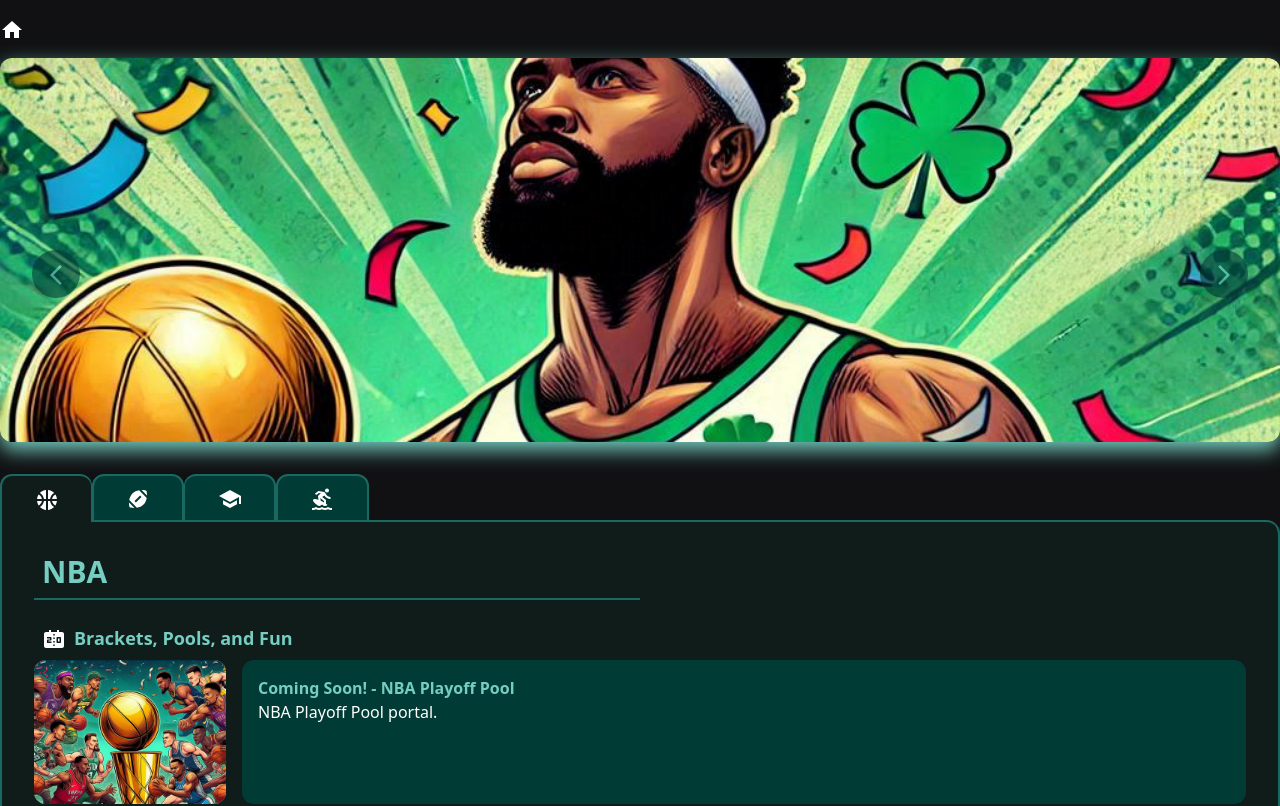
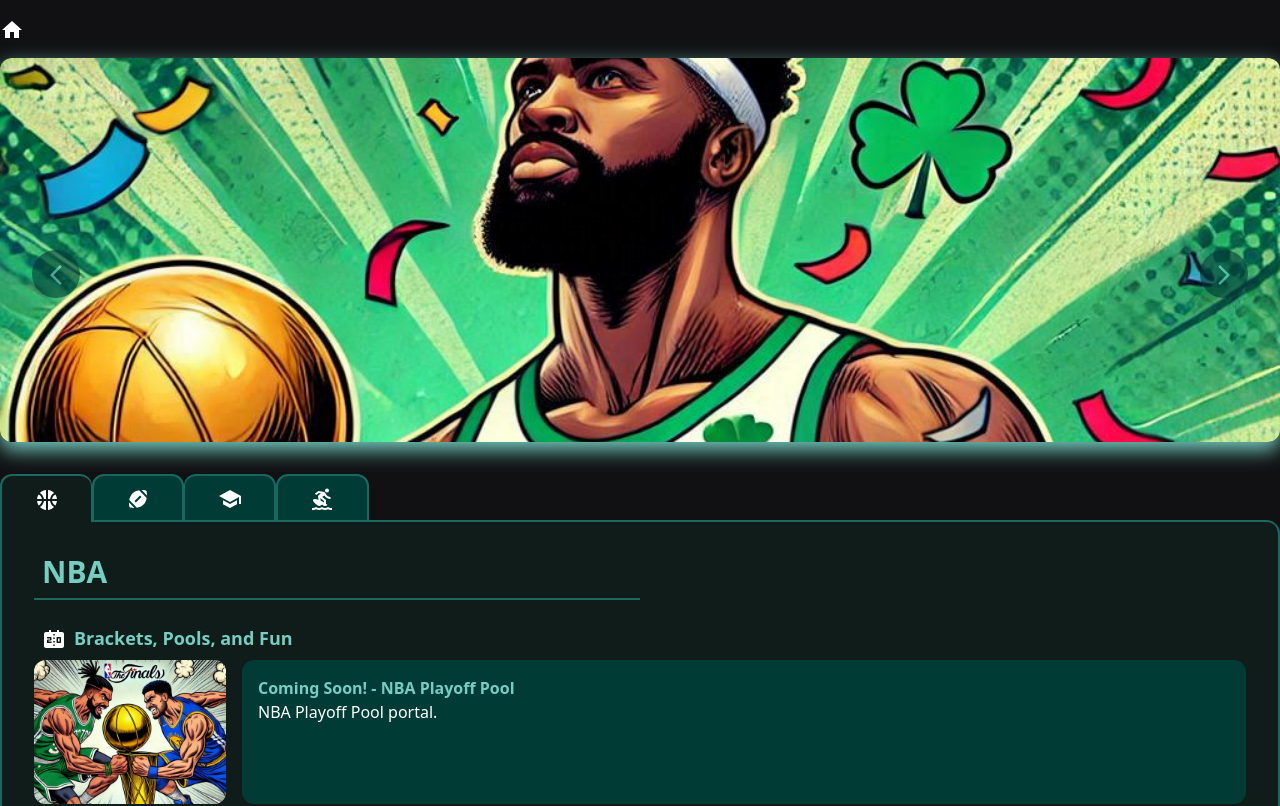
Before and after one commit to justinlogan03/justins-website-playground, a React app: page /#/ in a window 1280 px wide. Shown: the top 806 px of the page. Built offline with nearby package versions, Linux system fonts and the light colour scheme.

Commit message:
more image fixes

```diff
--- a/src/nba-basketball/nba-home-page.tsx
+++ b/src/nba-basketball/nba-home-page.tsx
@@ -5,7 +5,7 @@
 import { HomePageItem } from "../home-page/tabs/home-page-item";
 import { OpinionsSubHeader } from "../home-page/tabs/home-page-sub-headers/opinions-sub-header";
 import sgaImage from "./images/sga-image.jpg";
-import nbaPlayoffsImage from "./images/nba-playoffs-image.jpg";
+import nbaPlayoffsImage from "./images/nba-bracket-image.jpg";
 
 export const NBAHomePage = () => {
   return (
@@ -16,6 +16,7 @@
           description="NBA Playoff Pool portal."
           isComingSoon={true}
           image={nbaPlayoffsImage}
+          imageVerticalPosition={20}
         />
       </BracketsSubHeader>
       <OpinionsSubHeader>
```
Also changed, not shown: src/nba-basketball/images/nba-bracket-image.jpg (added), src/nba-basketball/images/nba-playoffs-image.jpg (deleted).
